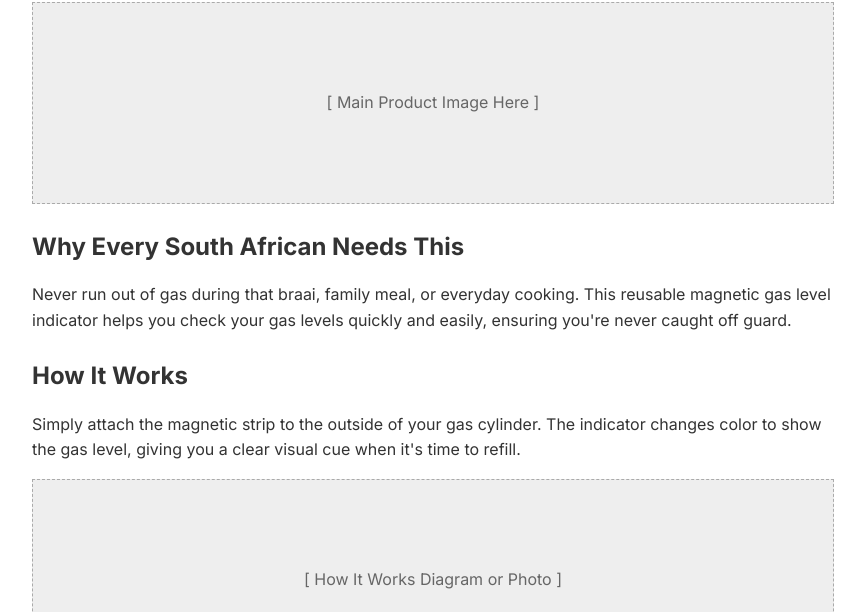
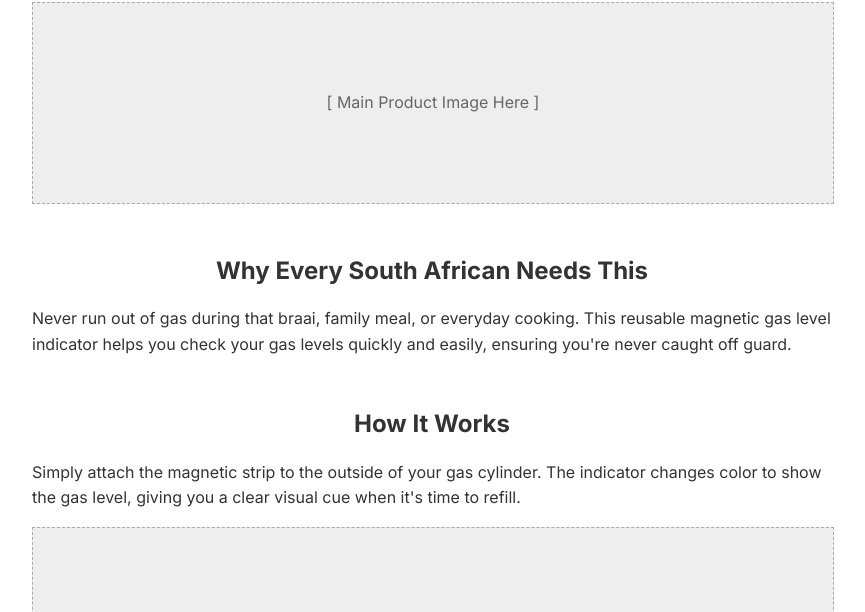
Before and after one commit to WestSideStry/gas-indicator-site, a plain HTML site: page index.html in a window 1280 px wide. Shown: the part 188-800 px from the top of the page, without its empty margins (208-1073 px from the left). Drawn offline with Linux system fonts and the light colour scheme.

Commit message:
Update index.html

```diff
--- a/index.html
+++ b/index.html
@@ -33,10 +33,13 @@
         h2 {
             font-size: 2rem;
         }
+        h3 {
+  font-size: 1.5rem;
+  text-align: center;
+  margin-top: 3rem;
+}
 
-        h3 {
-            font-size: 1.5rem;
-        }
+
 
         p {
             font-size: 1rem;
```
